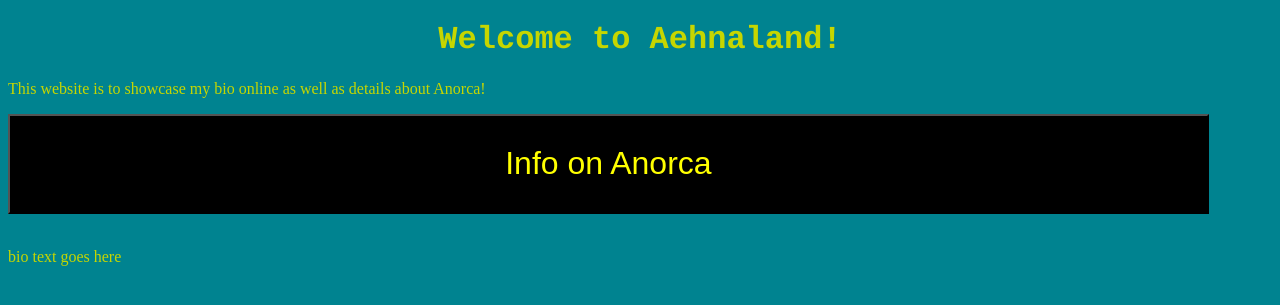
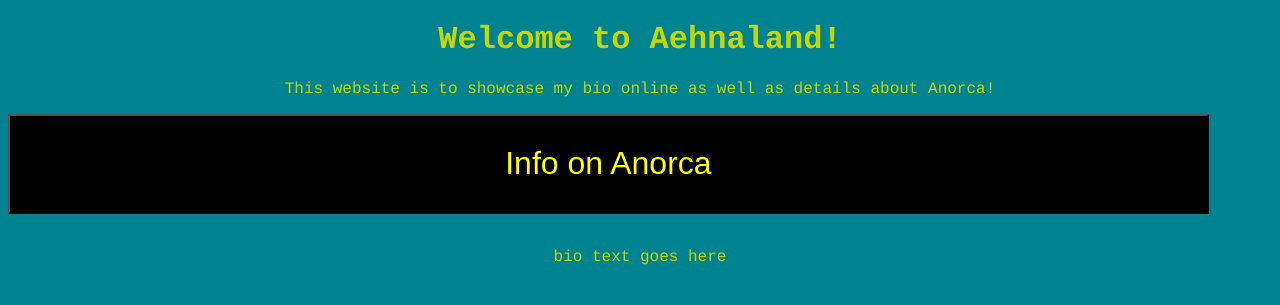
Before and after one commit to GyaraDeez/Aehnaland, a PHP site: page / in a window 1280 px wide. Shown: the top 305 px of the page. Run offline with PHP 8.4, Linux system fonts and the light colour scheme.

Commit message:
added paragraph styling

```diff
--- a/style.css
+++ b/style.css
@@ -3,7 +3,7 @@ body {
   color:#c6d600;
 }
 
-h1 {
+h1, p {
   font-family:Courier,Arial,Helvetica,sans-serif;
   text-align:center;
 }
```
